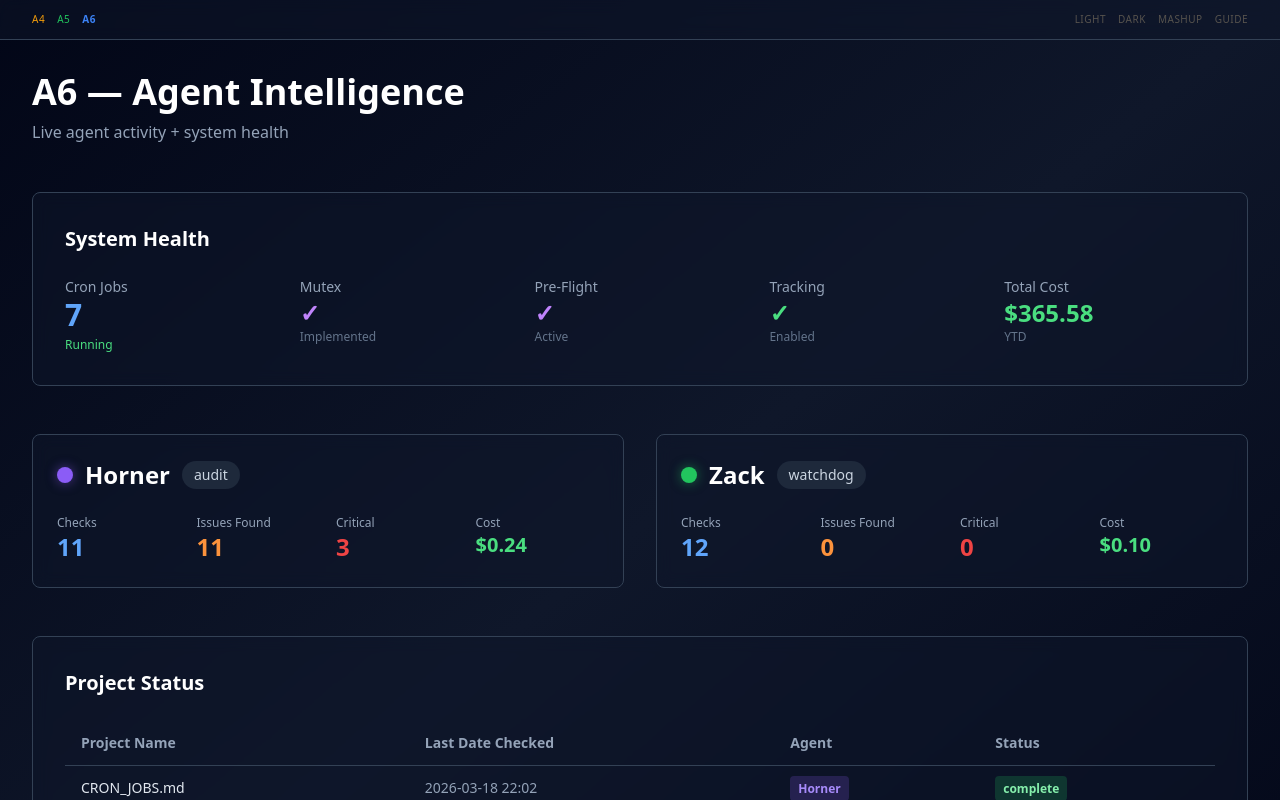
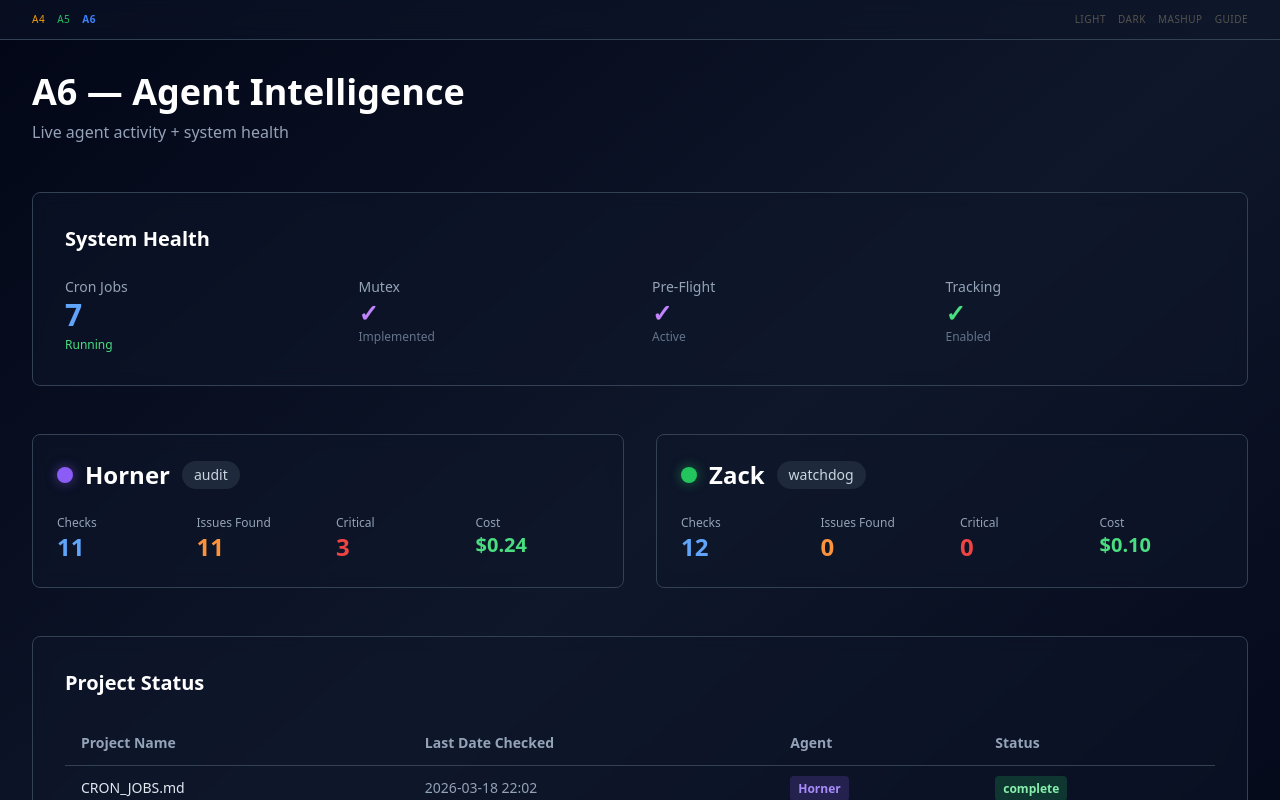
Before and after one commit to macneweyGIT26/newey-visual, a Next.js app: page /a6 in a window 1280 px wide. Shown: the top 800 px of the page. Built offline with nearby package versions, Linux system fonts and the light colour scheme.

Commit message:
A6V2: remove total cost from System Health (4 metrics only)

```diff
--- a/src/app/a6/page.tsx
+++ b/src/app/a6/page.tsx
@@ -59,7 +59,7 @@
         {/* System Health */}
         <div className="border border-slate-700 rounded-lg p-8 bg-slate-900/50 backdrop-blur mb-12">
           <h3 className="text-xl font-bold mb-6">System Health</h3>
-          <div className="grid grid-cols-2 md:grid-cols-5 gap-6">
+          <div className="grid grid-cols-2 md:grid-cols-4 gap-6">
             <div>
               <p className="text-sm text-slate-400">Cron Jobs</p>
               <p className="text-3xl font-bold text-blue-400">7</p>
@@ -79,11 +79,6 @@
               <p className="text-sm text-slate-400">Tracking</p>
               <p className="text-2xl font-bold text-green-400">✓</p>
               <p className="text-xs text-slate-500">Enabled</p>
-            </div>
-            <div>
-              <p className="text-sm text-slate-400">Total Cost</p>
-              <p className="text-2xl font-bold text-green-400">$365.58</p>
-              <p className="text-xs text-slate-500">YTD</p>
             </div>
           </div>
         </div>
```
